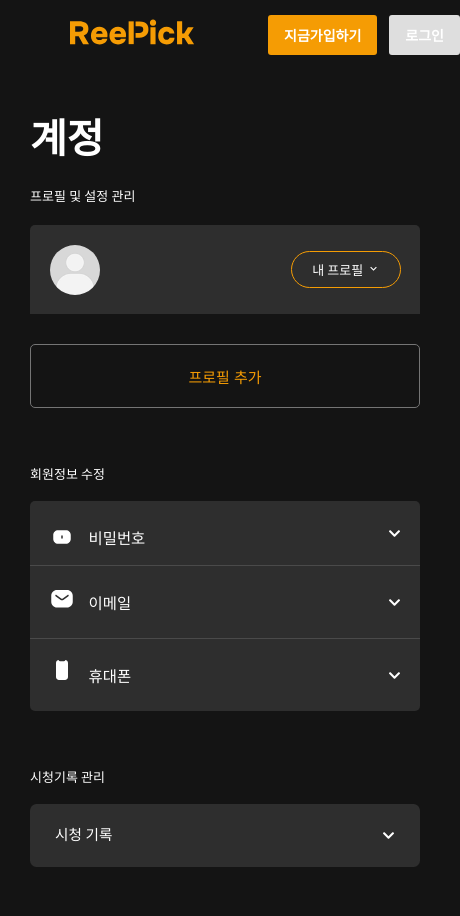
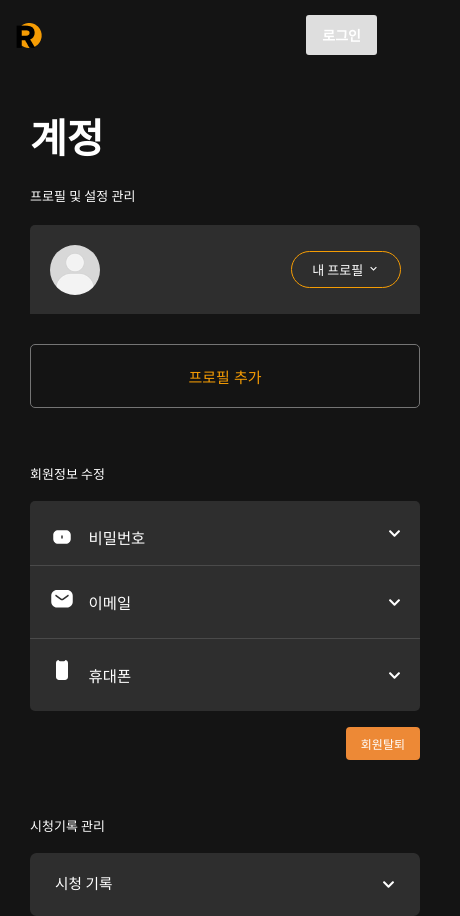
Before and after one commit to kksladder/REELPICKott3, a React (Vite) app: page /mypage/profile in a window 390 px wide. Shown: the whole page, 460 px wide, since content can reach past the window. Built offline with nearby package versions, Linux system fonts and the light colour scheme; a web font is replaced by a local one.

Commit message:
메인페이지 모바일 레이아웃

```diff
--- a/src/common/Layout.jsx
+++ b/src/common/Layout.jsx
@@ -1,16 +1,18 @@
-import { Outlet } from 'react-router-dom';
-import Header from './header';
+import { Outlet } from "react-router-dom";
+import Header from "./header";
+import styled from "styled-components";
+export const Wrap = styled.div``;
 
 const Layout = () => {
     return (
-        <div className="wrap">
+        <Wrap className="wrap">
             <Header />
             <main className="main">
                 {/* 라우터 페이지들어오기  */}
                 <Outlet />
             </main>
             {/*      <Footer /> */}
-        </div>
+        </Wrap>
     );
 };
 
--- a/src/common/footer/index.jsx
+++ b/src/common/footer/index.jsx
@@ -2,10 +2,13 @@ import styled from "styled-components";
 
 const Footer = styled.footer`
     width: 100%;
-    height: 285px;
+    height: auto;
     background-color: #424242;
     padding: 60px 80px;
     color: #ffffff;
+    @media (max-width: 768px) {
+        padding: 60px 20px;
+    }
 `;
 
 const FooterContent = styled.div`
@@ -24,6 +27,10 @@ const CompanyInfoContainer = styled.div`
     font-size: 14px;
     line-height: 1.5;
     margin-bottom: 15px;
+    @media (max-width: 768px) {
+        flex-direction: column;
+        gap: 0px;
+    }
 `;
 
 const InfoColumn = styled.div``;
@@ -33,17 +40,22 @@ const EmailContainer = styled.div`
     a {
         color: #ffffff;
         text-decoration: none;
+        line-height: 1.2;
     }
 `;
 
 const BottomContainer = styled.div`
-    position: absolute;
-    bottom: 0;
-    left: 0;
-    right: 0;
     display: flex;
     justify-content: space-between;
     align-items: center;
+    @media (max-width: 768px) {
+        position: static;
+        flex-direction: column;
+        gap: 10px;
+        justify-content: flex-start;
+        align-items: flex-start;
+        margin-top: 10px;
+    }
 `;
 
 const Copyright = styled.div`
@@ -83,12 +95,13 @@ const FooterComponent = () => {
                 </CompanyInfoContainer>
                 <EmailContainer>
                     <a href="mailto:support_kr@reelpick.com">support_kr@reelpick.com</a>
-                    {", "}
+                    <br />
                     <a href="mailto:biz_@reelpick.com">biz_@reelpick.com</a>
                     {" (비즈니스 문의)"}
                 </EmailContainer>
                 <BottomContainer>
                     <Copyright>© REELPICK CORPORATION. All rights reserved.</Copyright>
+
                     <SocialLinks>
                         <FaYoutube />
 
--- a/src/common/header/NavBarMain.jsx
+++ b/src/common/header/NavBarMain.jsx
@@ -1,7 +1,7 @@
-import { useNavigate } from 'react-router-dom';
-import { TopMenu } from './style';
-import { useSelector, useDispatch } from 'react-redux';
-import { authActions } from '../../store/modules/authSlice'; // 로그아웃 액션을 추가합니다.
+import { useNavigate } from "react-router-dom";
+import { TopMenu } from "./style";
+import { useSelector, useDispatch } from "react-redux";
+import { authActions } from "../../store/modules/authSlice"; // 로그아웃 액션을 추가합니다.
 
 const NavBarMain = () => {
     const navigate = useNavigate(); // navigate 훅을 사용하여 라우팅
@@ -13,14 +13,14 @@ const NavBarMain = () => {
         if (authed) {
             dispatch(authActions.logout()); // 로그아웃 상태로 변경
 
-            navigate('/'); // 로그인 페이지로 이동
+            navigate("/"); // 로그인 페이지로 이동
         } else {
-            navigate('/login'); // 로그인 페이지로 이동
+            navigate("/login"); // 로그인 페이지로 이동
         }
     };
 
     const handleSignUpClick = () => {
-        navigate('/signUp'); // 회원가입 페이지로 이동
+        navigate("/signUp"); // 회원가입 페이지로 이동
     };
 
     return (
@@ -35,7 +35,10 @@ const NavBarMain = () => {
                 {authed ? (
                     <button onClick={handleLoginClick}>로그아웃</button> // 로그인 상태에서 로그아웃
                 ) : (
-                    <button onClick={handleLoginClick}>로그인</button> // 로그인하지 않았을 때 로그인
+                    <button onClick={handleLoginClick} className="login">
+                        {" "}
+                        로그인
+                    </button> // 로그인하지 않았을 때 로그인
                 )}
             </div>
         </TopMenu>
--- a/src/common/header/index.jsx
+++ b/src/common/header/index.jsx
@@ -11,7 +11,8 @@ const Header = () => {
             <div className="header_inner">
                 <h1>
                     <Link to="/">
-                        <img src="/images/logo.svg" alt="logo" />
+                        <img src="/images/logo.svg" alt="logo" className="logo_desktop" />
+                        <img src="/images/logo_m.png" alt="logo" className="logo_m" />
                     </Link>
                 </h1>
                 {/*  */}
--- a/src/common/header/style.js
+++ b/src/common/header/style.js
@@ -16,9 +16,12 @@ export const HeaderWrap = styled.header`
     margin: 0 70px;
     width: calc(100% - 140px);
     height: 70px;
-    max-width: 1920px;
-    min-width: 390px;
 
+    @media (max-width: 768px) {
+        margin: 0 16px;
+        max-width: none;
+        min-width: 361px;
+    }
     .header_inner {
         display: flex;
         width: 100%;
@@ -29,7 +32,30 @@ export const HeaderWrap = styled.header`
             margin: 0;
             padding: 0;
             height: 100%;
-            line-height: 82px;
+
+            @media (max-width: 768px) {
+                width: 200px;
+            }
+            a {
+                width: 100%;
+                height: 100%;
+                display: flex;
+                align-items: center;
+                .logo_desktop {
+                    display: block;
+
+                    @media (max-width: 768px) {
+                        display: none;
+                    }
+                }
+                .logo_m {
+                    display: none;
+
+                    @media (max-width: 768px) {
+                        display: block;
+                    }
+                }
+            }
         }
     }
 `;
@@ -44,6 +70,9 @@ export const TopMenu = styled.div`
     width: 87%;
     height: 70px;
 
+    @media (max-width: 768px) {
+        width: calc(100% - 200px);
+    }
     div {
         width: 100%;
         height: 100%;
@@ -71,7 +100,9 @@ export const TopMenu = styled.div`
 
     .b1 {
         background-color: var(--primary-40);
-
+        @media (max-width: 768px) {
+            display: none;
+        }
         &:hover {
             background-color: var(--primary-50);
         }
--- a/src/components/account/Profile.jsx
+++ b/src/components/account/Profile.jsx
@@ -29,10 +29,12 @@ import ProfileModal from "./ProfileModal";
 import ProfileEdit from "./ProfileEdit";
 import ViewingHistory from "./ViewingHistory";
 import { authActions } from "../../store/modules/authSlice";
+import { useNavigate } from "react-router";
 
 const Profile = () => {
     const { user } = useSelector((state) => state.authR);
     const [selectedImage, setSelectedImage] = useState(user?.profileImage || "/images/default_profile2.png");
+    const navigate = useNavigate();
     const [newUsername, setNewUsername] = useState("");
     const [isOpen, setIsOpen] = useState(false);
     const [isImageModalOpen, setIsImageModalOpen] = useState(false);
@@ -186,6 +188,12 @@ const Profile = () => {
         }
     }, [dispatch]);
 
+    const deleteID = () => {
+        alert("회원 탈퇴 하시겠습니까?");
+        localStorage.removeItem("user_" + user.id_email);
+        localStorage.setItem("authed", false);
+        navigate("/");
+    };
     return (
         <>
             <H1>계정</H1>
@@ -335,6 +343,22 @@ const Profile = () => {
 
                 <MainTitle>회원정보 수정</MainTitle>
                 <ProfileEdit />
+                <div style={{ marginTop: "16px", display: "flex", width: "100%", justifyContent: "flex-end" }}>
+                    <button
+                        style={{
+                            padding: "8px 15px",
+                            backgroundColor: "#ed8936",
+                            color: "white",
+                            border: "none",
+                            borderRadius: "4px",
+                            fontSize: "12px",
+                            cursor: "pointer",
+                        }}
+                        onClick={deleteID}
+                    >
+                        회원탈퇴
+                    </button>
+                </div>
                 <MainTitle>시청기록 관리</MainTitle>
                 <ViewingHistory />
             </Container>
--- a/src/pages/main/index.jsx
+++ b/src/pages/main/index.jsx
@@ -45,7 +45,8 @@ const MainPage = () => {
             </HeaderWrapper>
 
             <CenteredImageWrapper>
-                <img src="./images/G12.png" alt="main-1" width={1120} />
+                <img src="./images/G12.png" alt="main-1" width={1120} className="desktop_image " />
+                <img src="./images/main_m.png" alt="main-2" className="mobile_image " />
                 <p>릴픽과 함께 취향저격 컨텐츠를 담아보세요 </p>
             </CenteredImageWrapper>
 
--- a/src/pages/main/style.js
+++ b/src/pages/main/style.js
@@ -41,6 +41,11 @@ export const MainTitle = styled.div`
         white-space: nowrap;
         margin-bottom: 20px;
         position: relative;
+
+        @media (max-width: 768px) {
+            font-size: 31px;
+            line-height: 1.5;
+        }
     }
 `;
 
@@ -50,7 +55,10 @@ export const CenteredImageWrapper = styled.div`
     justify-content: center;
     align-items: center;
     height: 100vh;
-
+    @media (max-width: 768px) {
+        margin-top: 20px;
+        height: 400px;
+    }
     // 이미지 위에 검은색 반투명 오버레이를 추가
     &::before {
         content: ""; // 가상 요소의 내용은 빈 문자열
@@ -68,10 +76,26 @@ export const CenteredImageWrapper = styled.div`
         font-size: var(--font-body-XXlarge);
         font-weight: var(--font-weight-SemiBold);
         z-index: 1;
+
+        @media (max-width: 768px) {
+            font-size: 22px;
+        }
     }
     img {
         position: relative; // 이미지가 오버레이 위에 렌더링되도록 하기 위해
         z-index: -8; // 이미지가 오버레이 위에 오지 않도록 z-index를 2로 설정
+    }
+    .desktop_image {
+        display: block;
+        @media (max-width: 768px) {
+            display: none;
+        }
+    }
+    .mobile_image {
+        display: none;
+        @media (max-width: 768px) {
+            display: block;
+        }
     }
 `;
 /* export const VideoFrame2 = styled.iframe`
@@ -105,6 +129,11 @@ export const DeviceImageWrapper = styled.div`
     height: 100vh;
     justify-content: center;
     position: relative;
+
+    @media (max-width: 768px) {
+        height: 600px;
+    }
+
     .iPhone_device {
         width: 600px;
         height: 398.272px;
@@ -112,6 +141,9 @@ export const DeviceImageWrapper = styled.div`
         z-index: 10;
         bottom: 3%;
         left: 4%;
+        @media (max-width: 768px) {
+            width: 100%;
+        }
         iframe {
             position: absolute;
             width: 74%;
@@ -119,6 +151,12 @@ export const DeviceImageWrapper = styled.div`
             height: 60%;
             right: 91px;
             z-index: -1;
+            @media (max-width: 768px) {
+                bottom: 54%;
+                width: 75%;
+                height: auto;
+                right: 14%;
+            }
         }
         .iphone {
             width: 100%;
@@ -131,6 +169,9 @@ export const DeviceImageWrapper = styled.div`
         right: 33%;
 
         bottom: 3%;
+        @media (max-width: 768px) {
+            display: none;
+        }
         .desktop {
             position: absolute;
             bottom: 1%;
@@ -150,6 +191,9 @@ export const DeviceImageWrapper = styled.div`
         position: absolute;
         bottom: 14%;
         right: 4%;
+        @media (max-width: 768px) {
+            display: none;
+        }
         .ipad {
             width: 100%;
             height: 100%;
@@ -174,7 +218,9 @@ export const BottomMainTitleWrapper = styled.div`
     justify-content: center;
     text-align: center;
     @media (max-width: 768px) {
-        padding: 2rem;
+        width: 91.66%;
+        margin-left: auto;
+        margin-right: auto;
     }
     p {
         color: var(--white);
@@ -183,6 +229,7 @@ export const BottomMainTitleWrapper = styled.div`
         margin-bottom: 88px;
         @media (max-width: 768px) {
             font-size: 17px;
+            margin-bottom: 20px;
         }
     }
     ul {
@@ -212,6 +259,7 @@ export const BottomMainTitleWrapper = styled.div`
         @media (max-width: 768px) {
             margin-bottom: 150px;
             width: 291px;
+            height: 49px;
             padding: 0px;
             font-size: 16px;
         }
```
Also changed, not shown: public/images/logo_m.png (added), public/images/main_m.png (added).
